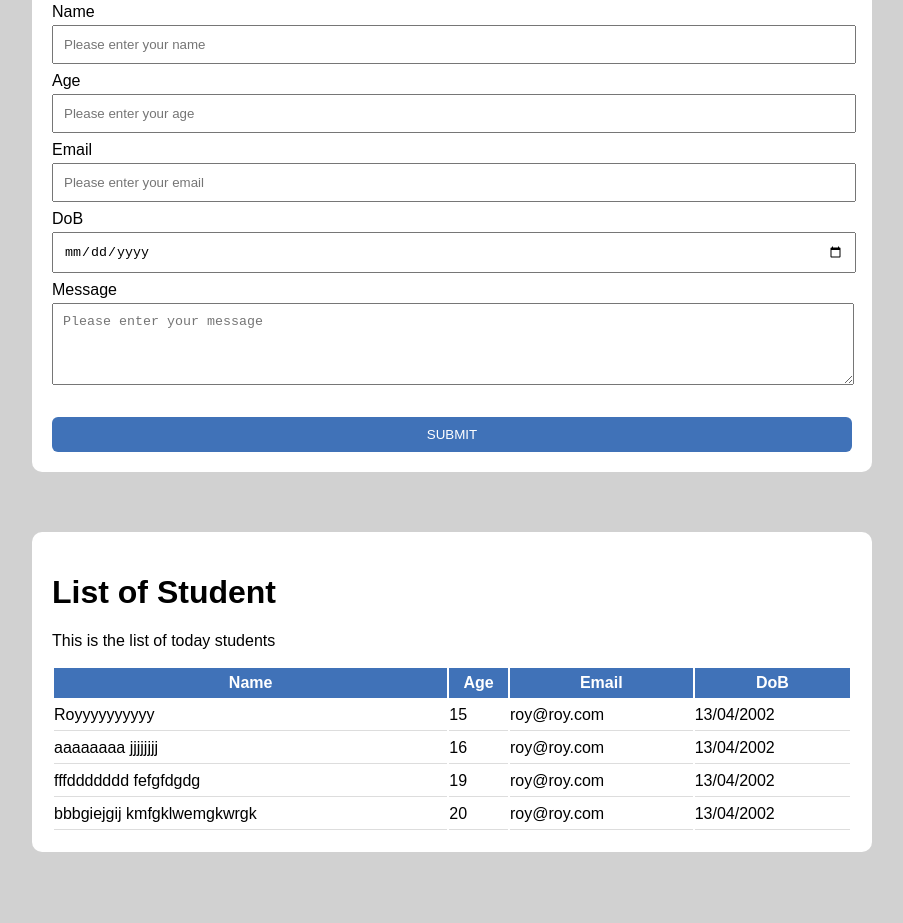
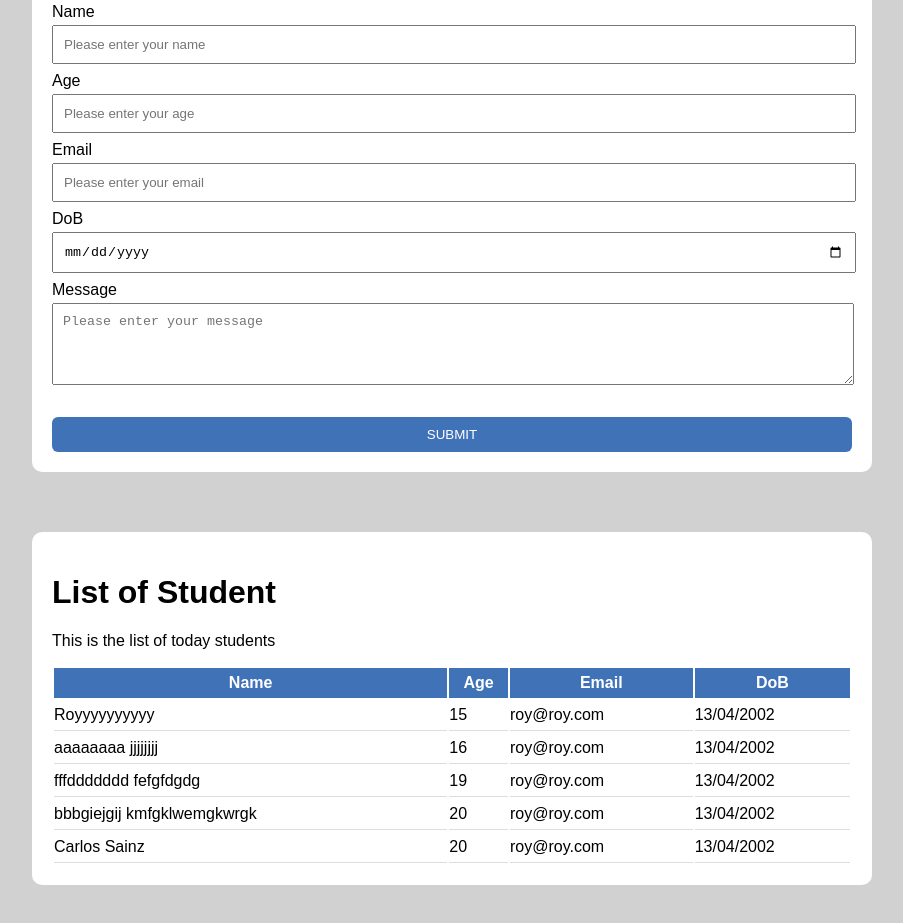
Before and after one commit to RoidahSahda/revou-test, a plain HTML site: page index.html in a window 1280 px wide. Shown: the part 191-1114 px from the top of the page, without its empty margins (188-1091 px from the left). Drawn offline with Linux system fonts and the light colour scheme.

Commit message:
add Carlos Sainz

```diff
--- a/index.html
+++ b/index.html
@@ -136,6 +136,13 @@
                     <td>roy@roy.com</td>
                     <td>13/04/2002</td>
                 </tr>
+
+                <tr>
+                    <td>Carlos Sainz</td>
+                    <td>20</td>
+                    <td>roy@roy.com</td>
+                    <td>13/04/2002</td>
+                </tr>
             </tbody>
 
         </table>
```
